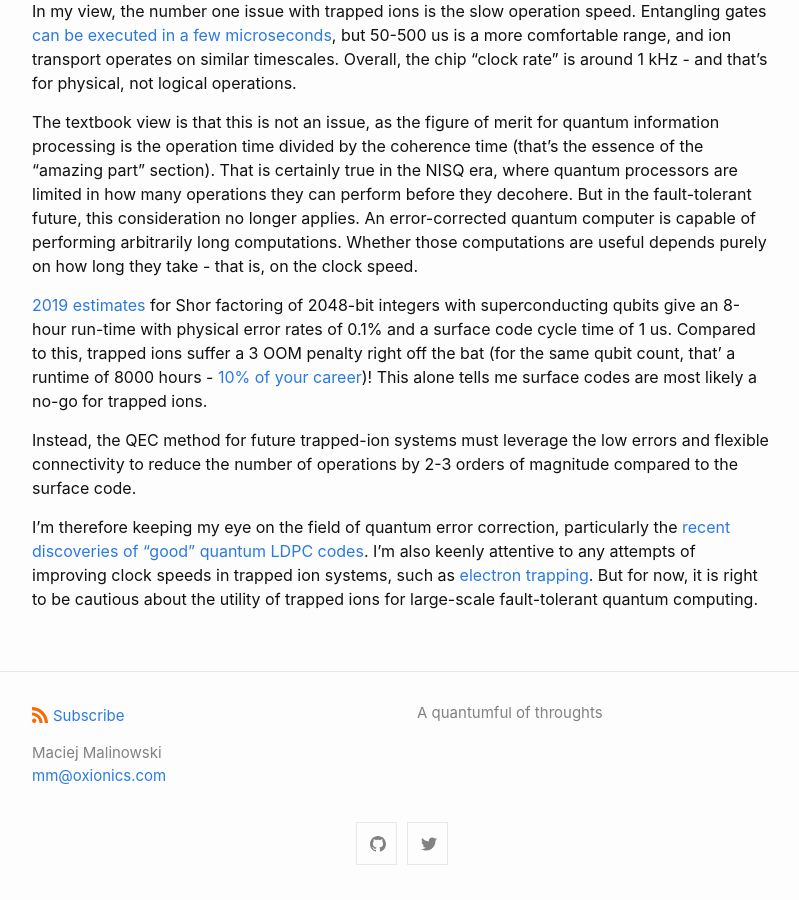
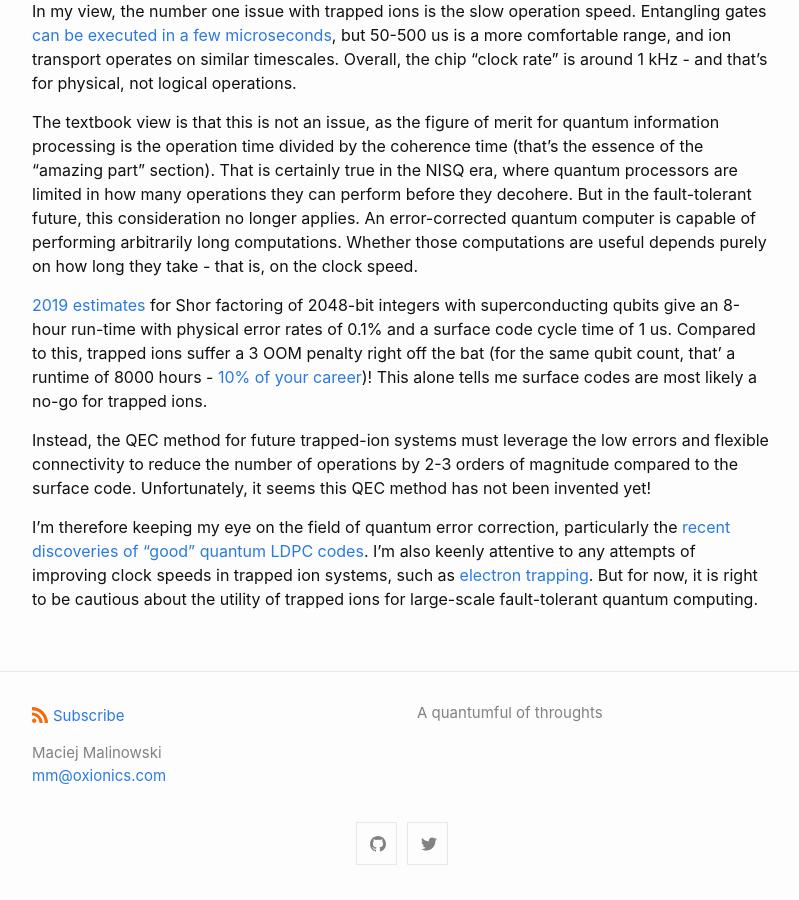
Before and after one commit to m-malinowski/m-malinowski.github.io, a Jekyll site: the page built from _posts/2022-05-21-ti-best-and-worst.md, in a window 1280 px wide and 900 px high, scrolled down 1567 px. Shown: the whole window, without its empty margins (238-1037 px from the left). Built offline with Jekyll 4.4.1, drawn with Linux system fonts in a browser that asks for light colours; formulas are drawn with MathJax 3; comment, search, counter and statistics services are not loaded.

Commit message:
qec clarification

```diff
--- a/_posts/2022-05-21-ti-best-and-worst.md
+++ b/_posts/2022-05-21-ti-best-and-worst.md
@@ -32,6 +32,6 @@ The textbook view is that this is not an issue, as the figure of merit for quant
 
 [2019 estimates](https://arxiv.org/abs/1905.09749) for Shor factoring of 2048-bit integers with superconducting qubits give an 8-hour run-time with physical error rates of 0.1% and a surface code cycle time of 1 us. Compared to this, trapped ions suffer a 3 OOM penalty right off the bat (for the same qubit count, that' a runtime of 8000 hours - [10% of your career](https://en.wikipedia.org/wiki/80,000_Hours))! This alone tells me surface codes are most likely a no-go for trapped ions.
 
-Instead, the QEC method for future trapped-ion systems must leverage the low errors and flexible connectivity to reduce the number of operations by 2-3 orders of magnitude compared to the surface code.
+Instead, the QEC method for future trapped-ion systems must leverage the low errors and flexible connectivity to reduce the number of operations by 2-3 orders of magnitude compared to the surface code. Unfortunately, it seems this QEC method has not been invented yet!
 
 I'm therefore keeping my eye on the field of quantum error correction, particularly the [recent discoveries of "good" quantum LDPC codes](https://www.youtube.com/watch?v=5GO3BtJuo3I). I'm also keenly attentive to any attempts of improving clock speeds in trapped ion systems, such as [electron trapping](https://journals.aps.org/prx/abstract/10.1103/PhysRevX.11.011019). But for now, it is right to be cautious about the utility of trapped ions for large-scale fault-tolerant quantum computing.
```
